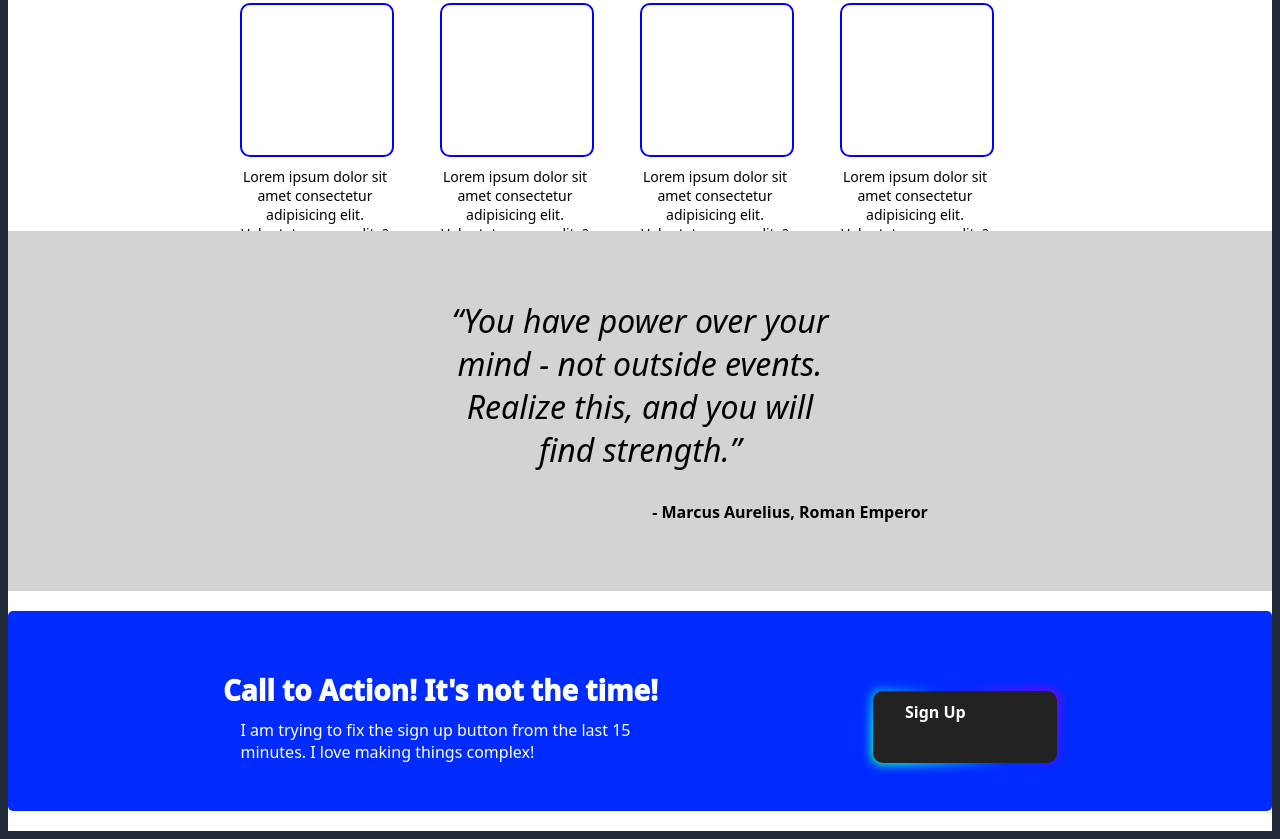
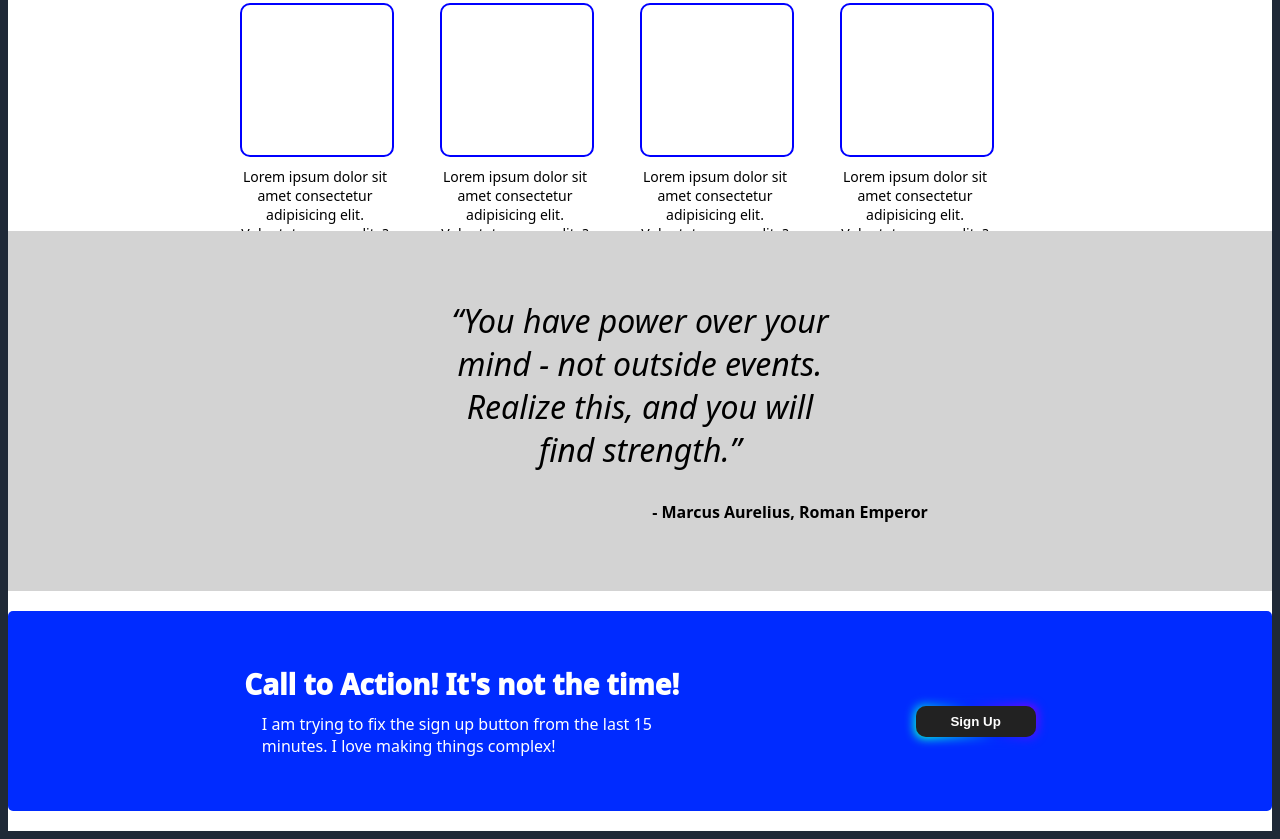
Before and after one commit to Sak-drago/Front-end-Demo, a plain HTML site: page index.html in a window 1280 px wide. Shown: the part 537-1376 px from the top of the page. Drawn offline with Linux system fonts and the light colour scheme.

Commit message:
Fix Sign-up

```diff
--- a/index.html
+++ b/index.html
@@ -58,7 +58,7 @@
                     <div class="pop-head">Call to Action! It's not the time!</div>
                     <div class="pop-subt">I am trying to fix the sign up button from the last 15 minutes. I love making things complex!</div>
                 </div>
-                <div class="button-up" role="button">Sign Up</div>
+                <button class="button-up" role="button">Sign Up</button>
             </div>
         </div>
     </div>
--- a/style.css
+++ b/style.css
@@ -226,7 +226,8 @@ strong {
 .pop-content {
   display: flex;
   justify-content: space-evenly;
-  margin-top: 60px;
+  align-items: center;
+  height: 100%;
 }
 
 .pop-text {
@@ -236,6 +237,7 @@ strong {
   gap: 10px;
   justify-content: center;
   align-items: center;
+
 }
 
 .pop-head {
```
